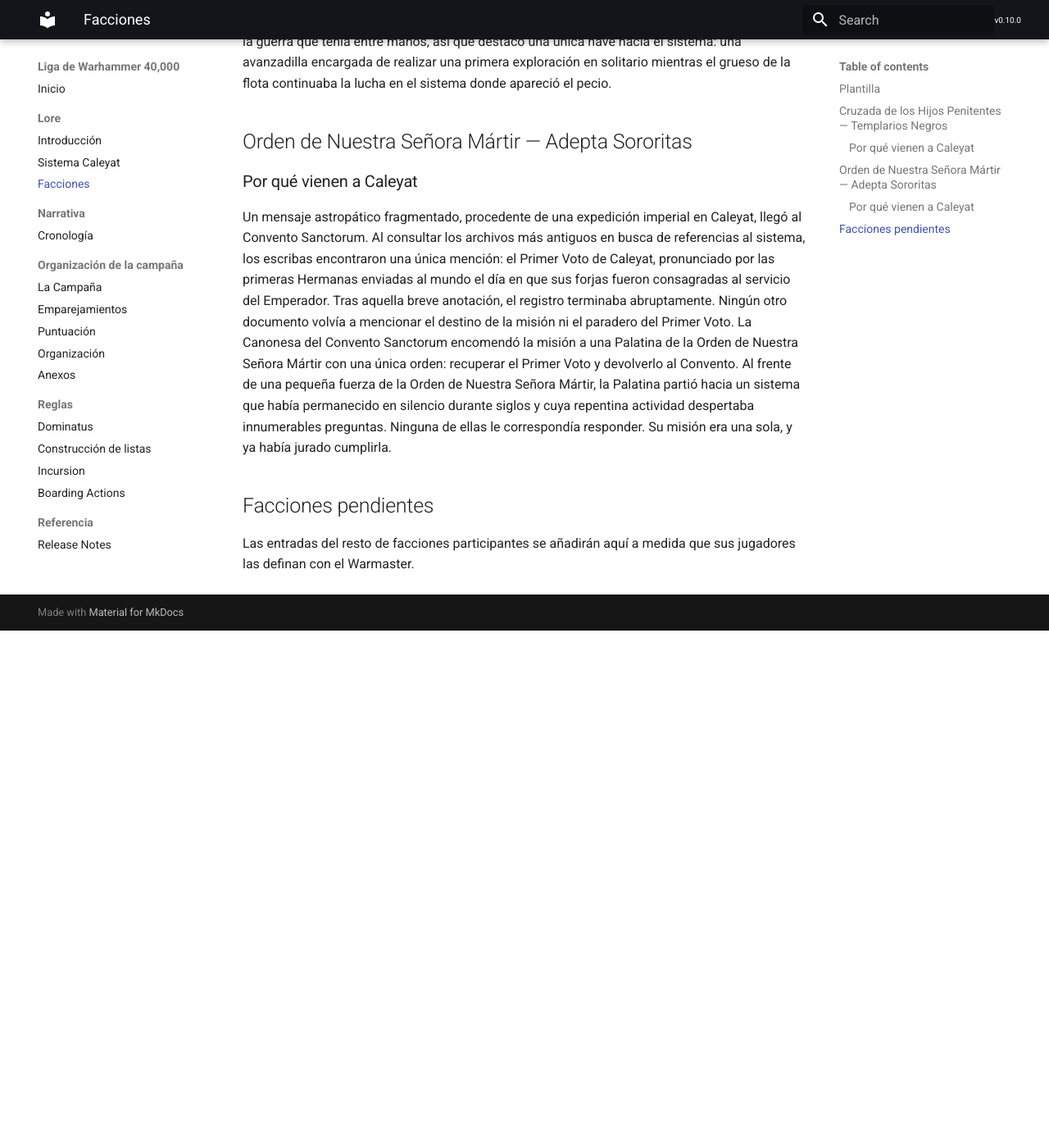
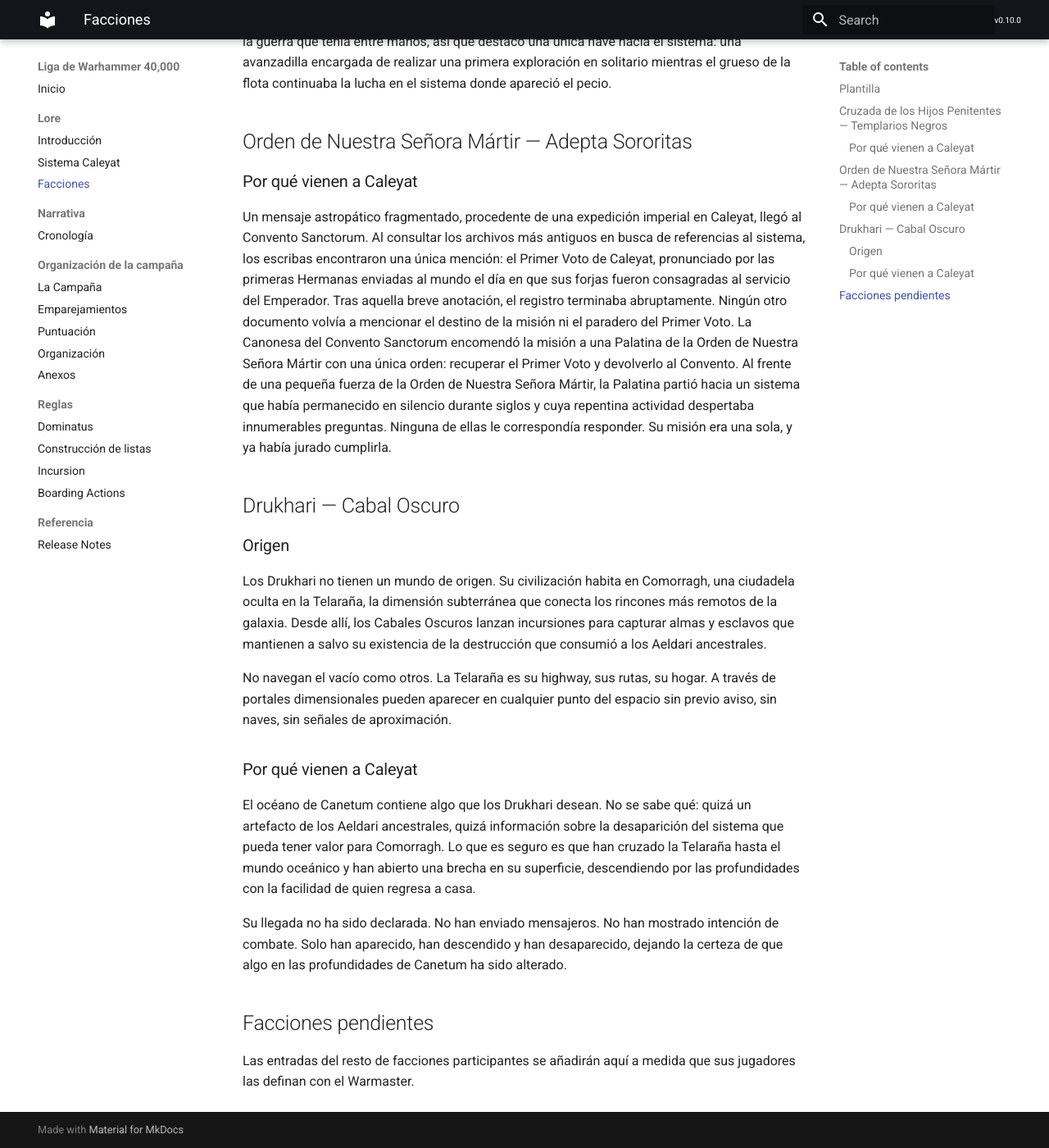
Before and after one commit to gonzalo-radio/liga-armagedon, an MkDocs documentation site: the page built from docs/lore/facciones.md, in a window 1280 px wide and 1400 px high, scrolled down 896 px. Shown: the whole window at 82% size. Built offline with MkDocs 1.6.1 and Material for MkDocs 9.7.7, drawn with Linux system fonts in a browser that asks for light colours; before the commit the page ends 1665 px from its top, so only the background shows below that.

Commit message:
feat: añadir llegada de los Drukhari a Canetum

```diff
--- a/docs/lore/facciones.md
+++ b/docs/lore/facciones.md
@@ -24,6 +24,20 @@ Deseosa de comprender qué podía haber derribado a todo un sistema, la Cruzada
 Un mensaje astropático fragmentado, procedente de una expedición imperial en Caleyat, llegó al Convento Sanctorum. Al consultar los archivos más antiguos en busca de referencias al sistema, los escribas encontraron una única mención: el Primer Voto de Caleyat, pronunciado por las primeras Hermanas enviadas al mundo el día en que sus forjas fueron consagradas al servicio del Emperador. Tras aquella breve anotación, el registro terminaba abruptamente. Ningún otro documento volvía a mencionar el destino de la misión ni el paradero del Primer Voto.
 La Canonesa del Convento Sanctorum encomendó la misión a una Palatina de la Orden de Nuestra Señora Mártir con una única orden: recuperar el Primer Voto y devolverlo al Convento. Al frente de una pequeña fuerza de la Orden de Nuestra Señora Mártir, la Palatina partió hacia un sistema que había permanecido en silencio durante siglos y cuya repentina actividad despertaba innumerables preguntas. Ninguna de ellas le correspondía responder. Su misión era una sola, y ya había jurado cumplirla.
 
+## Drukhari — Cabal Oscuro
+
+### Origen
+
+Los Drukhari no tienen un mundo de origen. Su civilización habita en Comorragh, una ciudadela oculta en la Telaraña, la dimensión subterránea que conecta los rincones más remotos de la galaxia. Desde allí, los Cabales Oscuros lanzan incursiones para capturar almas y esclavos que mantienen a salvo su existencia de la destrucción que consumió a los Aeldari ancestrales.
+
+No navegan el vacío como otros. La Telaraña es su highway, sus rutas, su hogar. A través de portales dimensionales pueden aparecer en cualquier punto del espacio sin previo aviso, sin naves, sin señales de aproximación.
+
+### Por qué vienen a Caleyat
+
+El océano de Canetum contiene algo que los Drukhari desean. No se sabe qué: quizá un artefacto de los Aeldari ancestrales, quizá información sobre la desaparición del sistema que pueda tener valor para Comorragh. Lo que es seguro es que han cruzado la Telaraña hasta el mundo oceánico y han abierto una brecha en su superficie, descendiendo por las profundidades con la facilidad de quien regresa a casa.
+
+Su llegada no ha sido declarada. No han enviado mensajeros. No han mostrado intención de combate. Solo han aparecido, han descendido y han desaparecido, dejando la certeza de que algo en las profundidades de Canetum ha sido alterado.
+
 ## Facciones pendientes
 
 Las entradas del resto de facciones participantes se añadirán aquí a medida que sus jugadores las definan con el Warmaster.
```
Also changed, not shown: docs/narrativa/cronologia.md (+1 -0 lines), docs/narrativa/relatos/llegada-drukhari-canetum.md (added, +28 -0 lines).
